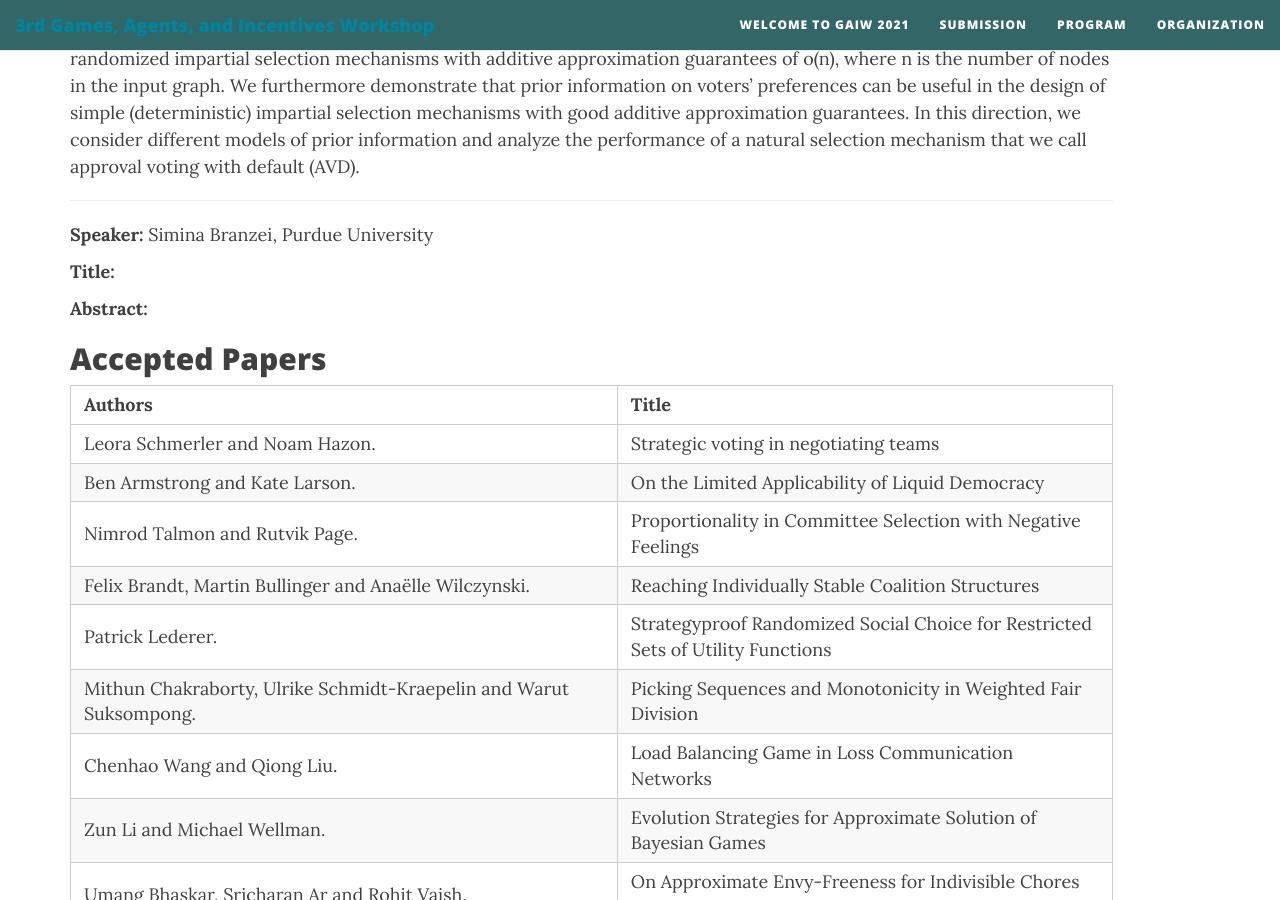
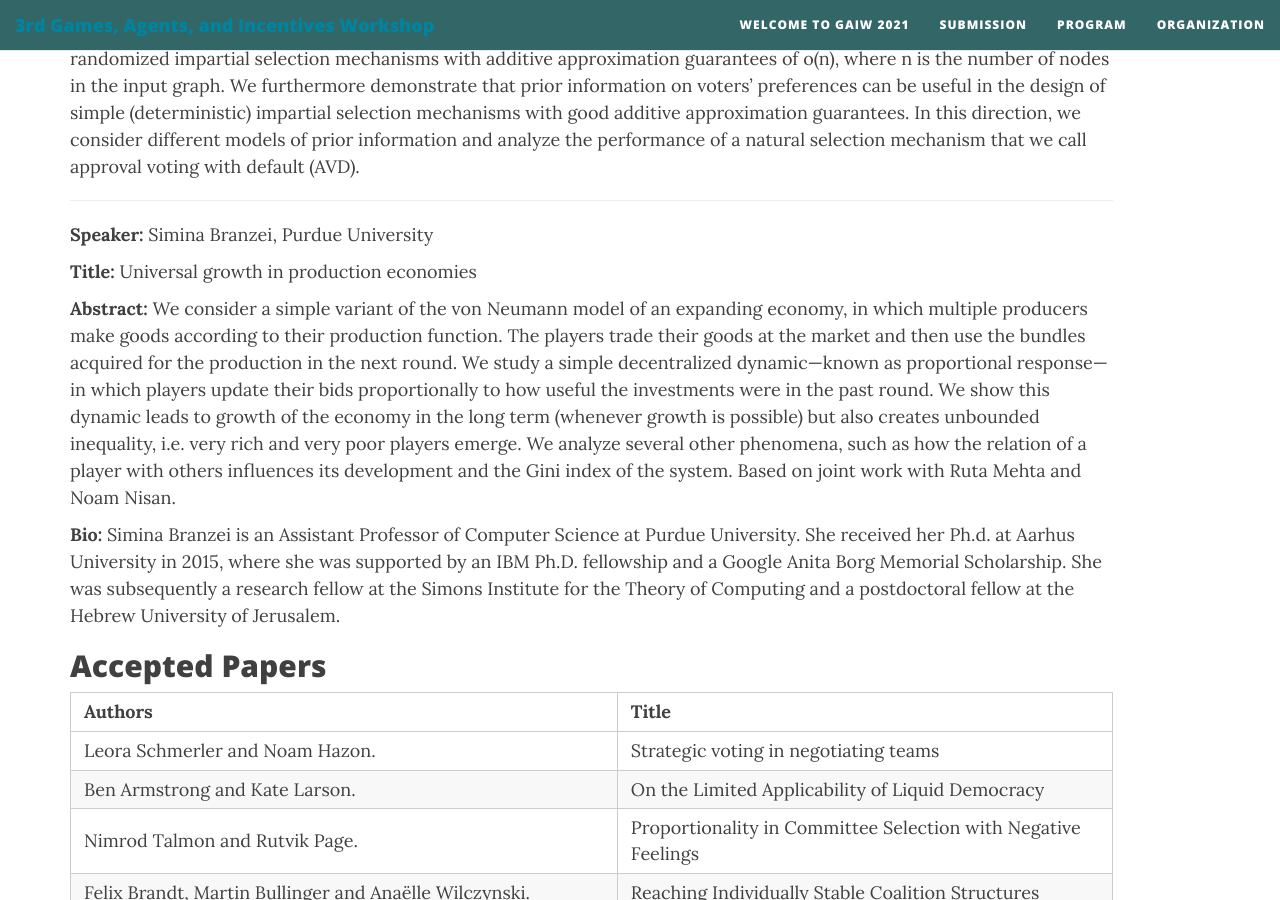
Before and after one commit to PrefLib/gaiw2021, a Jekyll site: the page built from program.md, in a window 1280 px wide and 900 px high, scrolled down 4505 px. Built offline with Jekyll 4.4.1, drawn with Linux system fonts in a browser that asks for light colours; nearby versions of some CDN libraries; some of the changed text lies outside the part shown.

Commit message:
Update program.md

```diff
--- a/program.md
+++ b/program.md
@@ -101,9 +101,12 @@ This talk will report joint work with Ani Calinescu, Julian Gutierrez, Paul Harr
 ---
 **Speaker:** Simina Branzei, Purdue University
 
-**Title:**
+**Title:** Universal growth in production economies
 
-**Abstract:**
+**Abstract:** We consider a simple variant of the von Neumann model of an expanding economy, in which multiple producers make goods according to their production function. The players trade their goods at the market and then use the bundles acquired for the production in the next round. We study a simple decentralized dynamic---known as proportional response---in which players update their bids proportionally to how useful the investments were in the past round.
+We show this dynamic leads to growth of the economy in the long term (whenever growth is possible) but also creates unbounded inequality, i.e. very rich and very poor players emerge. We analyze several other phenomena, such as how the relation of a player with others influences its development and the Gini index of the system. Based on joint work with Ruta Mehta and Noam Nisan.
+
+**Bio:** Simina Branzei is an Assistant Professor of Computer Science at Purdue University. She received her Ph.d. at Aarhus University in 2015, where she was supported by an IBM Ph.D. fellowship and a Google Anita Borg Memorial Scholarship. She was subsequently a research fellow at the Simons Institute for the Theory of Computing and a postdoctoral fellow at the Hebrew University of Jerusalem.
 
 ## Accepted Papers
 
```
Also changed, not shown: other parts of program.md (+2 -2 lines).
